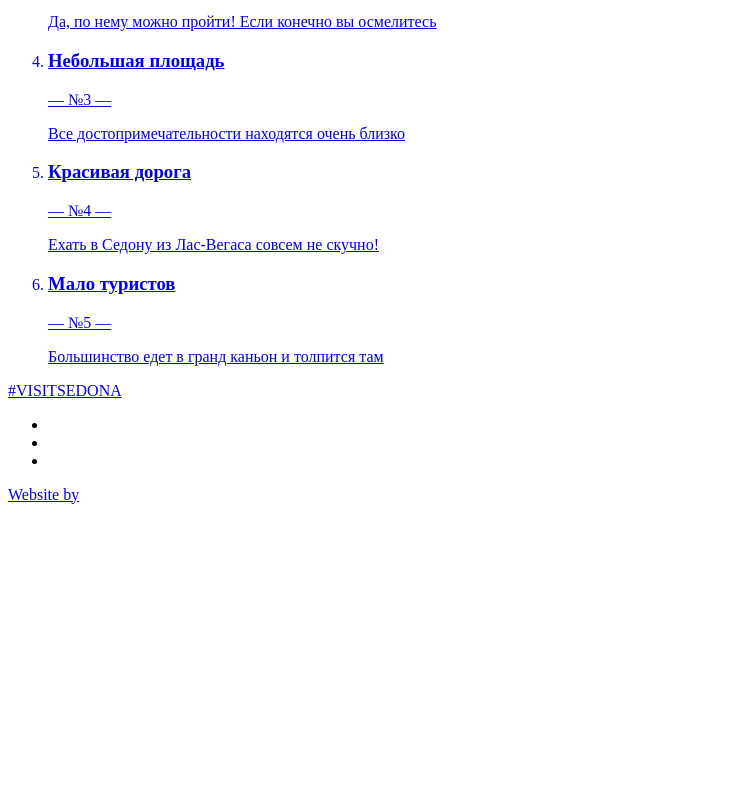
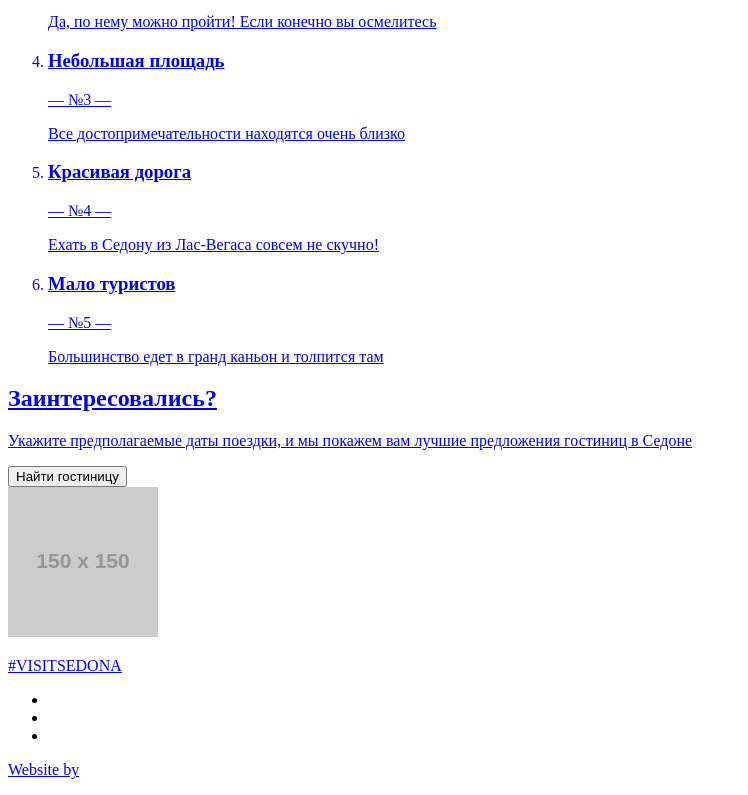
Before and after one commit to pntflrd/376727-sedona-19, a website: page source/index.html in a window 1280 px wide. Shown: the part 1408-2203 px from the top of the page, without its empty margins (0-748 px from the left). Before the commit the page ends 1928 px from the top, so only its background shows below. Drawn offline with Linux system fonts and the light colour scheme; placeholder pictures from the web are drawn by us.

Commit message:
Разметка главной страницы

```diff
--- a/source/index.html
+++ b/source/index.html
@@ -87,6 +87,14 @@
             </li>
           </ol>
         </section>
+        <section class="hotel-search">
+          <h2 class="hotel-search__title">Заинтересовались?</h2>
+          <p class="hotel-search__description">Укажите предполагаемые даты поездки, и мы покажем вам лучшие предложения гостиниц в Седоне</p>
+          <button class="hotel-search__button">Найти гостиницу</button>
+          <div class="hotel-search__map">
+            <img src="https://via.placeholder.com/150x150" class="hotel-search__image" alt="Карта">
+          </div>
+        </section>
       </main>
       <footer class="page-footer">
         <div class="page-footer__content footer-content">
```
